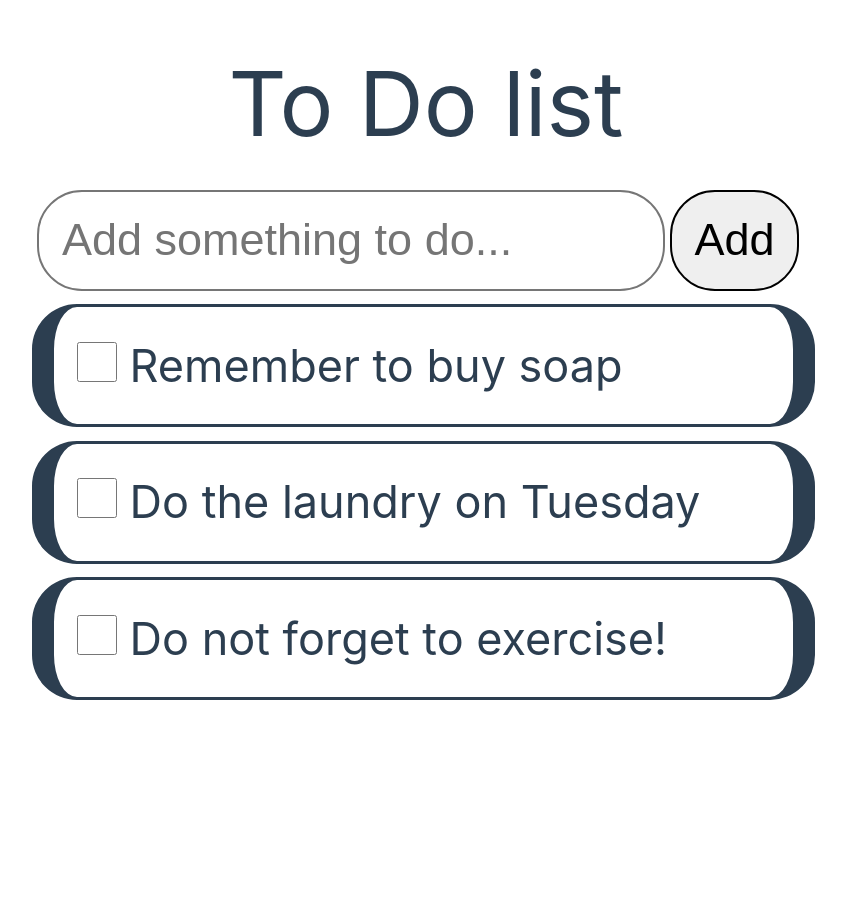
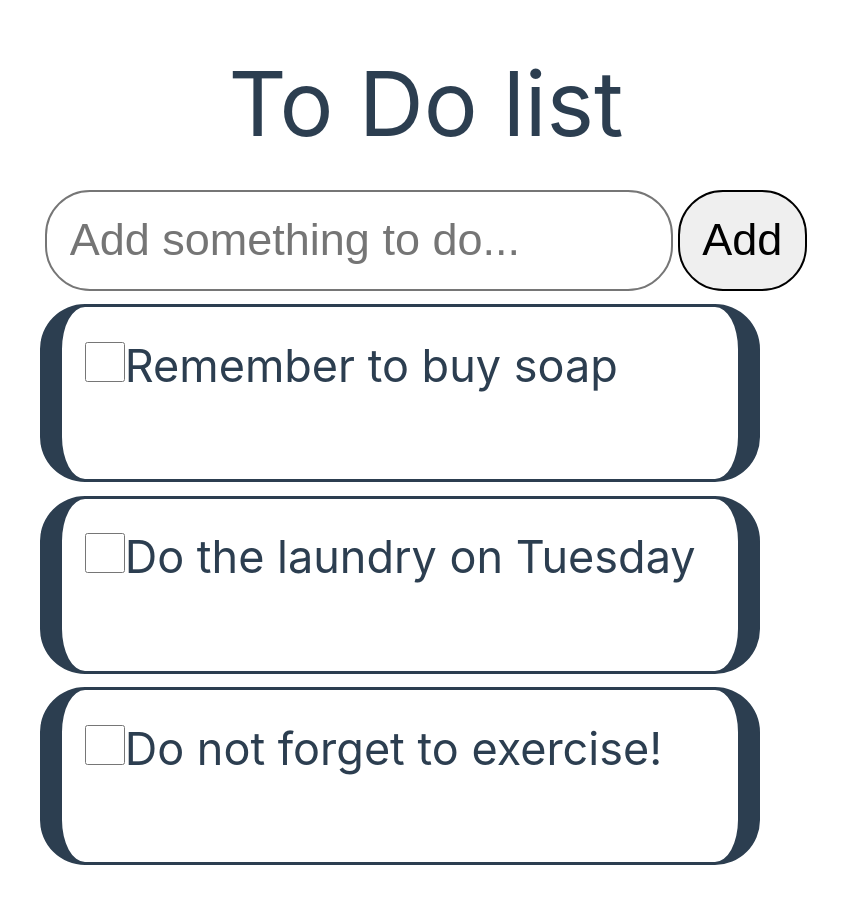
Before and after one commit to StanciuMihai/Vue-To-Do-App, a Vue app: page / in a window 1280 px wide. Shown: the whole page, without its empty margins (214-1060 px from the left). Before the commit the page ends 800 px from the top, so only its background shows below. Built offline with nearby package versions, Linux system fonts and the light colour scheme.

Commit message:
added modify functionality

```diff
--- a/src/App.vue
+++ b/src/App.vue
@@ -46,6 +46,21 @@
     toast.success('To do deleted');
   };
 
+  const handleTransactionModified = (id,value,isChecked) => {
+    fillerList.value=fillerList.value.filter((transaction)=>
+    transaction.id !==id)
+
+    fillerList.value.unshift({
+      id: id,
+      value: value,
+      isChecked: isChecked
+    });
+
+    //saveTransactionsToLocalStorage();
+
+    toast.success('To do updated');
+  };
+
   const generateUniqueId =() => {
     return Math.floor(Math.random()* 1000000)
   }
@@ -57,7 +72,7 @@
 <template>
   <Header />
   <AddItem @transaction-submitted="handleTransactionSubmitted"/>
-  <ListElements :fillerList="fillerList"  @transaction-deleted="handleTransactionDeleted"/>
+  <ListElements :fillerList="fillerList"  @transaction-deleted="handleTransactionDeleted" @transactionModified="handleTransactionModified"/>
 </template>
 
 <style scoped>
--- a/src/ListElements.vue
+++ b/src/ListElements.vue
@@ -1,25 +1,65 @@
 <script setup>
-const props =defineProps({
-  fillerList:{
-    typr: Array,
+import { ref } from 'vue'
+
+const props = defineProps({
+  fillerList: {
+    type: Array,
     required: true,
   }
- });
+});
 
-const emit = defineEmits(['transactionDeleted']);
+const emit = defineEmits(['transactionDeleted', 'transactionModified']);
 
+// Function to delete the transaction
 const deleteTransaction = (id) => {
- emit('transactionDeleted', id)
+  emit('transactionDeleted', id);
 }
+
+// Function to toggle edit mode and save changes
+const modifyTransaction = (item) => {
+  item.isEditing = true;
+}
+
+// Function to save changes and exit edit mode
+const saveTransaction = (item) => {
+  item.isEditing = false;
+  emit('transactionModified', item.id, item.value,item.isChecked);
+
+}
+
 </script>
+
 <template>
-    <ul  class="list">
-      <span v-for="item in fillerList" :key="fillerList.id">
-    <li class="ListItem" >
-        <input class="checkbox" type="checkbox">
-         {{ item.value }}
-         <button @click="deleteTransaction(item.id)" class="delete-btn"><i class="pi pi-times-circle"></i></button>
+  <ul class="list">
+    <li v-for="item in fillerList" :key="item.id" class="ListItem">
+      <input
+        class="checkbox"
+        type="checkbox"
+        v-model="item.isChecked"
+      />
+      <!-- Conditionally render the span or input based on isEditing -->
+      <span
+        v-if="!item.isEditing"
+        :class="{ 'span-show': true, 'span-strikethrough': item.isChecked }"
+      >
+        {{ item.value }}
+      </span>
+      <input
+        v-else
+        v-model="item.value"
+        class="input-hide"
+        @blur="saveTransaction(item)"
+        @keyup.enter="saveTransaction(item)"
+        type="text"
+      />
+      <div class="buttons-div">
+        <button @click="modifyTransaction(item)" class="modify-btn">
+          <i class="pi pi-pen-to-square"></i>
+        </button>
+        <button @click="deleteTransaction(item.id)" class="delete-btn">
+          <i class="pi pi-times-circle"></i>
+        </button>
+      </div>
     </li>
-      </span>
-    </ul>
+  </ul>
 </template>
--- a/src/assets/main.css
+++ b/src/assets/main.css
@@ -82,12 +82,15 @@ a,
   /* border-left-color:darkorange; */
   border-left-width: 0.5em;
   margin-left: -1em;
+  max-width: 16em;
+  word-break: normal;
+  overflow-wrap: break-word;
 }
 
 .checkbox{
   width:3em;
   height:3em;
-  accent-color: #9b59b6;
+  accent-color:rgba(0, 128, 0, 0.477);
 }
 
 .btn:focus,
@@ -109,9 +112,31 @@ a,
   /* transform: translate(-100%, -50%); */
   opacity: 0;
   transition: opacity 0.3s ease;
+
+
+}
+
+.modify-btn {
+  cursor: pointer;
+  background-color: hsla(160, 100%, 37%, 0);
+  border: 0;
+  color: orange;
+  font-size: 1em;
+  /* line-height: 40px; */
+  /* padding: 2px 5px; */
+   /* position: absolute; */
+  /* top: 50%; */
+  /* left: 0;  */
+  /* transform: translate(-100%, -50%); */
+  opacity: 0;
+  transition: opacity 0.3s ease;
+
 }
 
 .list li:hover .delete-btn {
+  opacity: 1;
+}
+.list li:hover .modify-btn {
   opacity: 1;
 }
 
@@ -120,3 +145,31 @@ a,
   max-height: 2em;
 
 }
+
+.buttons-div{
+  display:flex;
+  justify-content: flex-end;
+}
+
+.input-show{
+  font-size: 1em;
+  margin-top: 0.3em;
+  border-style: solid;
+  border-radius: 1em;
+  padding: 0.5em 0.5em 0.5em 0.5em;
+}
+
+.span-show{
+  text-decoration: none;
+}
+.span-hide{
+  display:none;
+}
+.span-strikethrough{
+  text-decoration: line-through;
+}
+
+.input-hide {
+  display: block;
+  width: 100%;
+}
```
